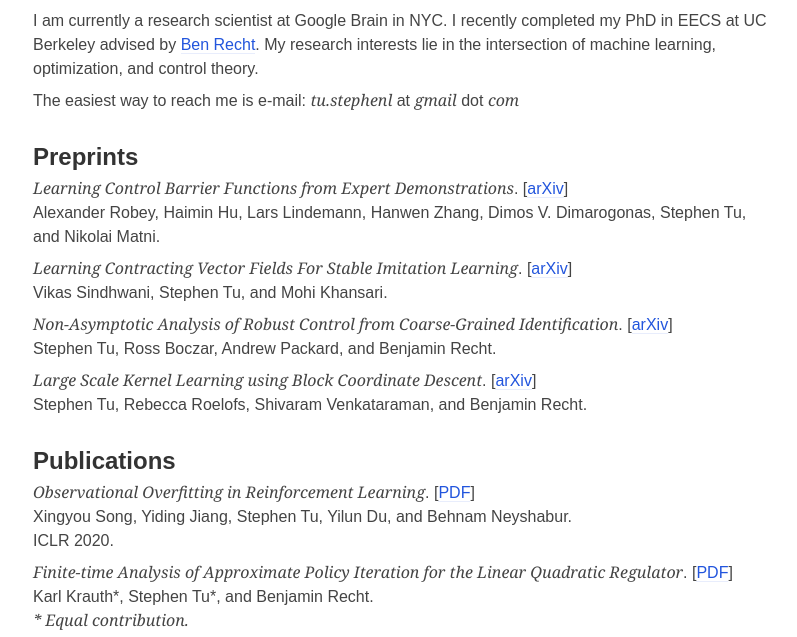
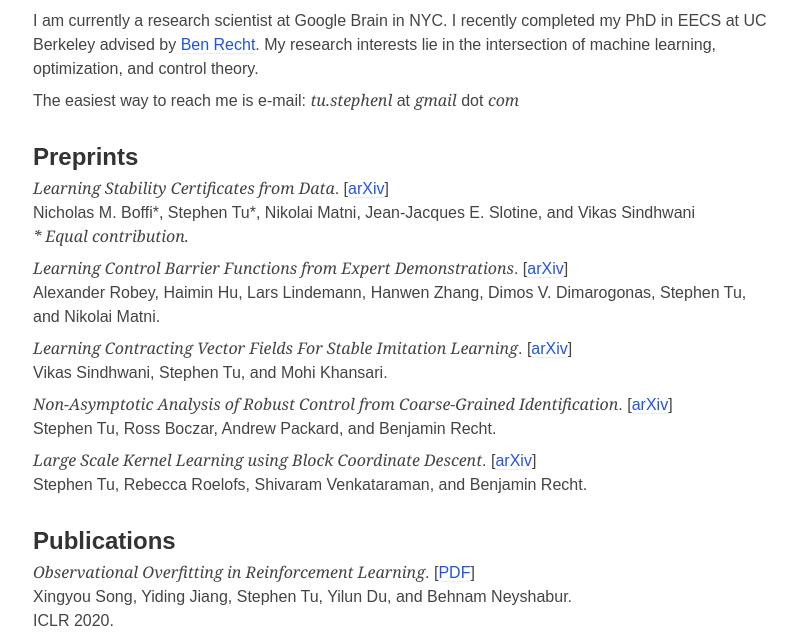
Before and after one commit to stephentu/stephentu.github.io, a plain HTML site: page index.html in a window 1280 px wide. Shown: the part 120-757 px from the top of the page, without its empty margins (239-1036 px from the left). Drawn offline with Linux system fonts and the light colour scheme.

Commit message:
add learning certificates paper

```diff
--- a/index.html
+++ b/index.html
@@ -34,6 +34,14 @@ This nice minimalist style is (C) 2013 Paul Robert Lloyd (http://paulrobertlloyd
       </p>
 
       <h2>Preprints</h2>
+
+      <div>
+        <p>
+        <cite>Learning Stability Certificates from Data</cite>. [<a href="https://arxiv.org/abs/2008.05952">arXiv</a>]<br />
+        Nicholas M. Boffi*, Stephen Tu*, Nikolai Matni, Jean-Jacques E. Slotine, and Vikas Sindhwani<br />
+        <i>* Equal contribution.</i></br>
+        </p>
+      </div>
 
       <div>
         <p>
```
